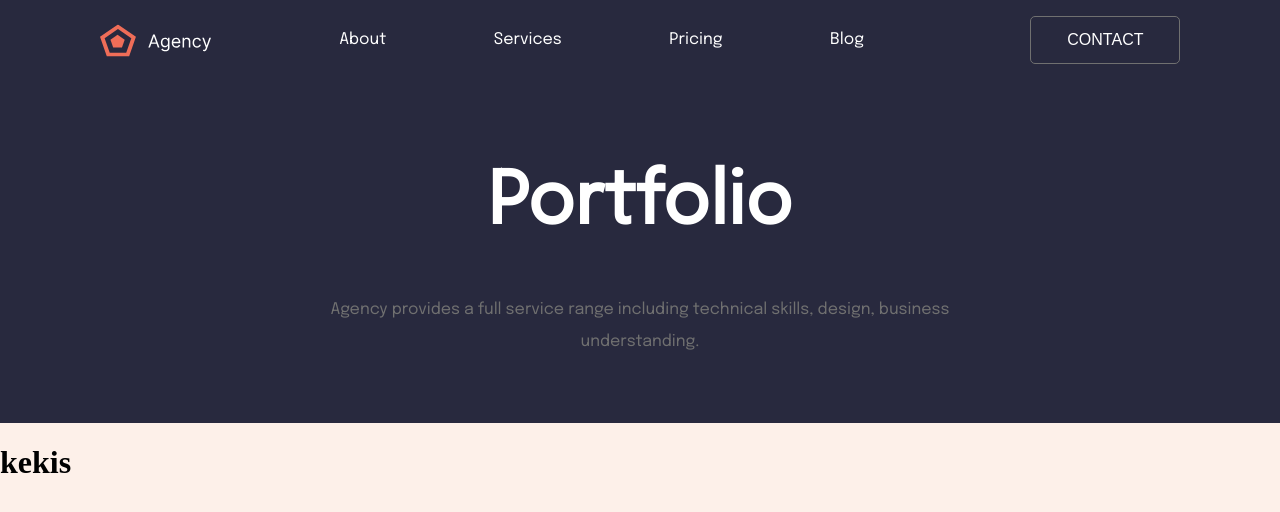
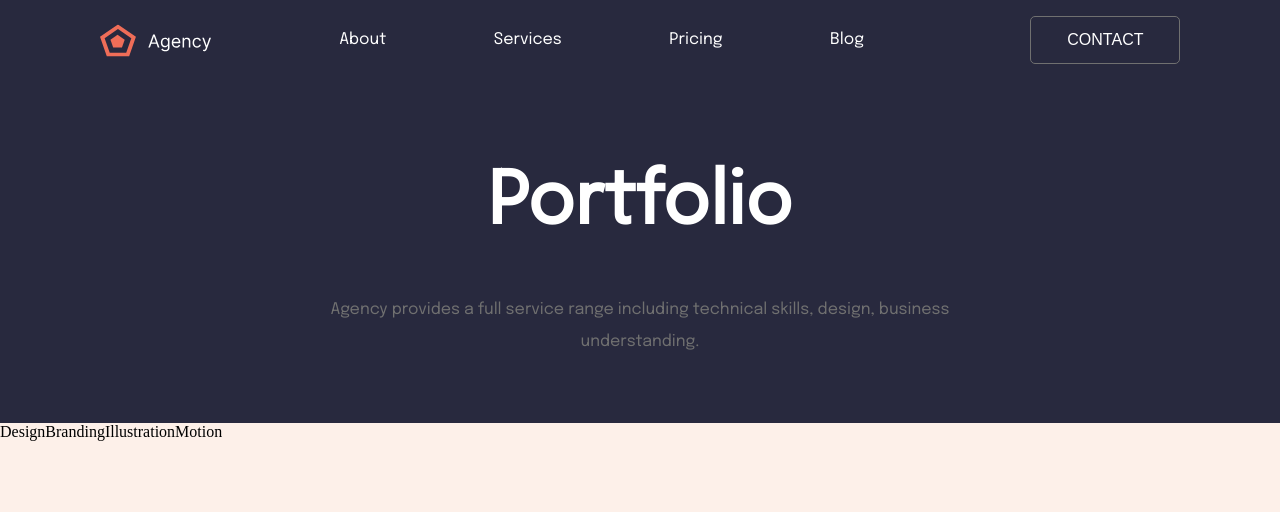
Before and after one commit to ilyakaverin/jupitersoft-assignment, a React (Create React App) app: page / in a window 1280 px wide. Shown: the top 512 px of the page. Built offline with nearby package versions, Linux system fonts and the light colour scheme.

Commit message:
added header and main sections

```diff
--- /dev/null
+++ b/src/components/Filter/Filter.tsx
@@ -0,0 +1,16 @@
+import style from './style.module.scss';
+
+
+const Filter = ({tags}) => {
+
+
+    return (
+        <div className={style.main__filter}>
+                {
+                    tags.map(tag => <span>{tag}</span>)
+                }
+        </div>
+    )
+
+}
+export default Filter
--- a/src/database.js
+++ b/src/database.js
@@ -4,6 +4,55 @@ const database = [
         tag: 'Design',
         name: 'Sofa',
         src: './assets/pic1.webp'
+    },
+    {
+        id: 2,
+        tag: 'Branding',
+        name: 'Keyboard',
+        src: './assets/pic1.webp'
+    },
+    {
+        id: 3,
+        tag: 'Illustration',
+        name: 'Work Media',
+        src: './assets/pic1.webp'
+    },
+    {
+        id: 4,
+        tag: 'Motion',
+        name: 'DDDone',
+        src: './assets/pic1.webp'
+    },
+    {
+        id: 5,
+        tag: 'Design',
+        name: 'Abstract',
+        src: './assets/pic1.webp'
+    },
+    {
+        id: 6,
+        tag: 'Branding',
+        name: 'HandP',
+        src: './assets/pic1.webp'
+    },
+    {
+        id: 7,
+        tag: 'Motion',
+        name: 'Architect',
+        src: './assets/pic1.webp'
+    },
+    {
+        id: 8,
+        tag: 'Design',
+        name: 'Calc',
+        src: './assets/pic1.webp'
+    },
+    {
+        id: 9,
+        tag: 'Branding',
+        name: 'Sport',
+        src: './assets/pic1.webp'
     }
+
 ]
 export default database;
--- a/src/views/Main/Main.tsx
+++ b/src/views/Main/Main.tsx
@@ -1,14 +1,14 @@
 import style from './style.module.scss';
+// @ts-ignore
+import Filter from '../../components/Filter/Filter.tsx';
 
 
 const Main = ({database}) => {
-console.log(database)
+    const tags = database.map(item => item.tag );
+    const set = Array.from(new Set(tags))
     return (
         <main className={style.main}>
-
-
-            <h1>kekis</h1>
-
+            <Filter tags={set} />
         </main>
     )
 }
```
Also changed, not shown: src/components/Filter/style.module.scss (added).
